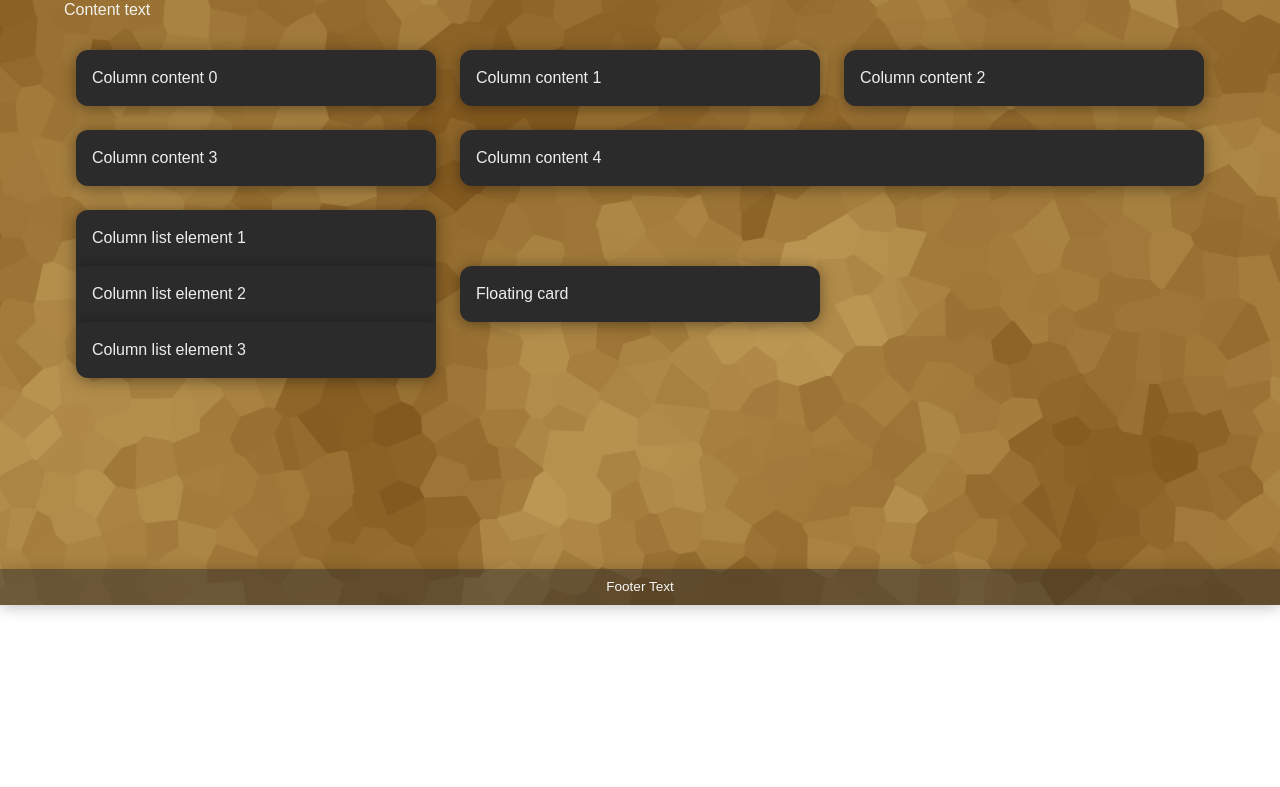
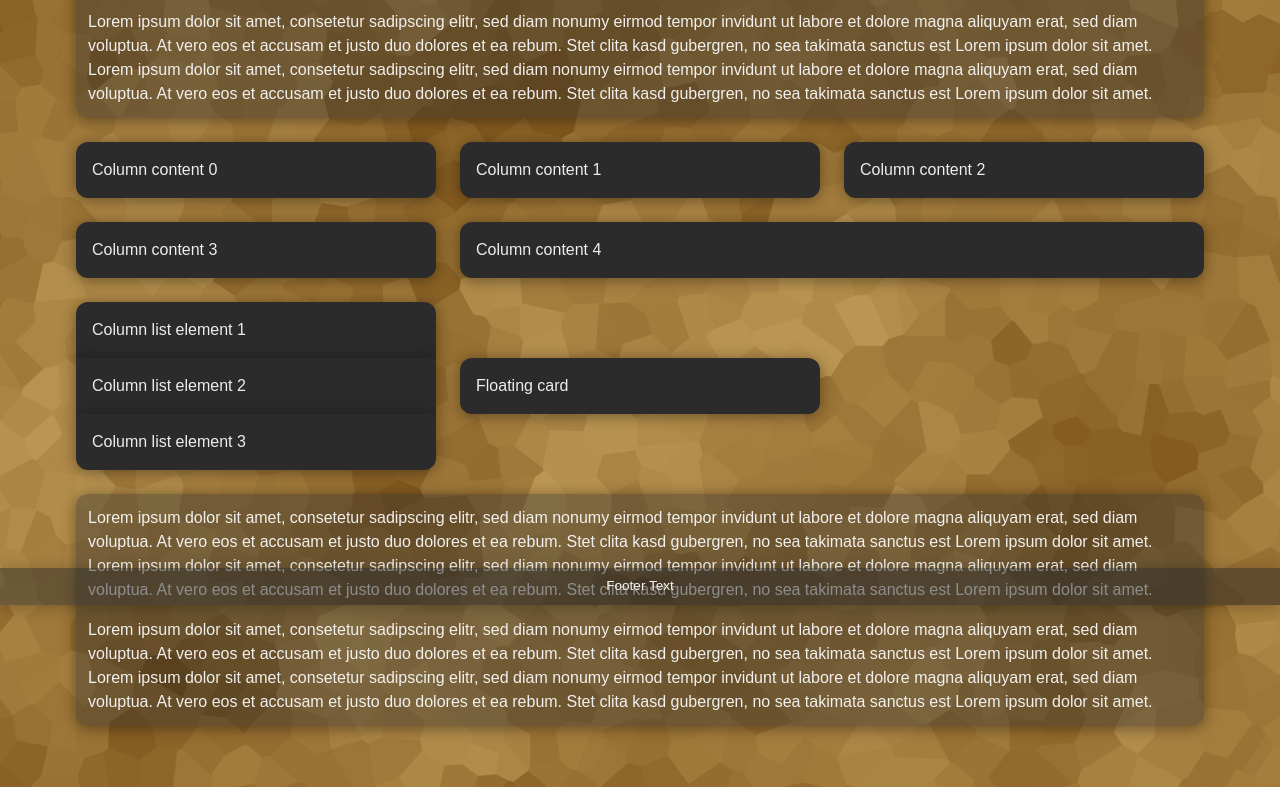
Before and after one commit to TurtleException/turtlehost-web, a plain HTML site: page frontend/index.html in a window 1280 px wide. Shown: the part 195-982 px from the top of the page. Before the commit the page ends 800 px from the top, so only its background shows below. Drawn offline with Linux system fonts and the light colour scheme.

Commit message:
Implement sections

```diff
--- a/frontend/index.html
+++ b/frontend/index.html
@@ -34,8 +34,17 @@
         </div>
 
         <div class="content">
-            <h1>Content header</h1>
-            <p>Content text</p>
+            <div class="section">
+                <h1>Content header</h1>
+                <p>
+                    Lorem ipsum dolor sit amet, consetetur sadipscing elitr, sed diam nonumy eirmod tempor invidunt ut
+                    labore et dolore magna aliquyam erat, sed diam voluptua. At vero eos et accusam et justo duo dolores
+                    et ea rebum. Stet clita kasd gubergren, no sea takimata sanctus est Lorem ipsum dolor sit amet.
+                    Lorem ipsum dolor sit amet, consetetur sadipscing elitr, sed diam nonumy eirmod tempor invidunt ut
+                    labore et dolore magna aliquyam erat, sed diam voluptua. At vero eos et accusam et justo duo dolores
+                    et ea rebum. Stet clita kasd gubergren, no sea takimata sanctus est Lorem ipsum dolor sit amet.
+                </p>
+            </div>
 
             <div class="columns">
                 <div class="column col-1-3">
@@ -100,6 +109,25 @@
                     </div>
                 </div>
             </div>
+
+            <div class="section">
+                <p>
+                    Lorem ipsum dolor sit amet, consetetur sadipscing elitr, sed diam nonumy eirmod tempor invidunt ut
+                    labore et dolore magna aliquyam erat, sed diam voluptua. At vero eos et accusam et justo duo dolores
+                    et ea rebum. Stet clita kasd gubergren, no sea takimata sanctus est Lorem ipsum dolor sit amet.
+                    Lorem ipsum dolor sit amet, consetetur sadipscing elitr, sed diam nonumy eirmod tempor invidunt ut
+                    labore et dolore magna aliquyam erat, sed diam voluptua. At vero eos et accusam et justo duo dolores
+                    et ea rebum. Stet clita kasd gubergren, no sea takimata sanctus est Lorem ipsum dolor sit amet.
+                </p>
+                <p>
+                    Lorem ipsum dolor sit amet, consetetur sadipscing elitr, sed diam nonumy eirmod tempor invidunt ut
+                    labore et dolore magna aliquyam erat, sed diam voluptua. At vero eos et accusam et justo duo dolores
+                    et ea rebum. Stet clita kasd gubergren, no sea takimata sanctus est Lorem ipsum dolor sit amet.
+                    Lorem ipsum dolor sit amet, consetetur sadipscing elitr, sed diam nonumy eirmod tempor invidunt ut
+                    labore et dolore magna aliquyam erat, sed diam voluptua. At vero eos et accusam et justo duo dolores
+                    et ea rebum. Stet clita kasd gubergren, no sea takimata sanctus est Lorem ipsum dolor sit amet.
+                </p>
+            </div>
         </div>
 
         <div class="footer">
--- a/frontend/styles/styles.css
+++ b/frontend/styles/styles.css
@@ -53,7 +53,7 @@ body .header .logo {
 /* - - - FOOTER - - - */
 
 body .footer {
-    position: fixed;
+    position: sticky;
     left: 0;
     right: 0;
     bottom: 0;
@@ -64,6 +64,7 @@ body .footer {
     color: var(--color-subtitle);
     background-color: rgb(from var(--color-pixel-secondary) r g b / 50%);
     box-shadow: 0 2px 15px 0 var(--color-footer-shadow);
+    text-shadow: rgba(0, 0, 0, 25%) 0 0 0.85rem;
 }
 
 /* - - - CONTENT - - - */
@@ -75,7 +76,7 @@ body .footer {
 }
 
 .content {
-    margin: 1.5rem auto 0;
+    margin: 1.5rem auto 1.5rem;
 }
 
 /* - - - CONTAINER - - - */
@@ -88,6 +89,22 @@ body .footer {
 
 .container {
     margin: 0 auto;
+}
+
+/* - - - SECTIONS - - - */
+
+.section {
+    --border-padding-margin: 0.75rem;
+    --section-opacity: 40%;
+
+    background-color: rgb(from var(--color-pixel-secondary) r g b / var(--section-opacity));
+    box-shadow: 0 2px 15px 0 rgb(from var(--color-card-shadow) r g b / var(--section-opacity));
+
+    text-shadow: rgba(0, 0, 0, var(--section-opacity) / 2) 0 0 0.75rem;
+
+    margin:        var(--border-padding-margin);
+    padding:       var(--border-padding-margin);
+    border-radius: var(--border-padding-margin);
 }
 
 /* - - - COLUMNS & CARDS - - - */
```
